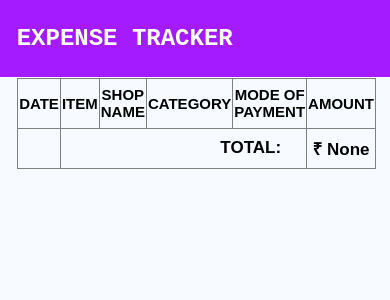
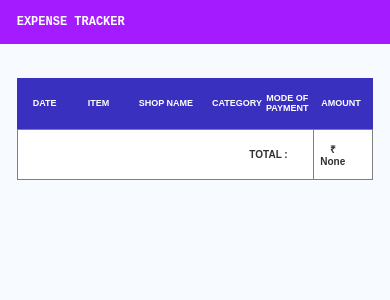
Before and after one commit to Ashwath-R-27/expense_tracker, a Flask app: page /dashboard/statement in a window 390 px wide. Shown: the top 300 px of the page. Run offline with Flask 3, Linux system fonts and the light colour scheme; data that the repository does not hold is empty.

Commit message:
Add files via upload

```diff
--- a/Expense_tracker/app.py
+++ b/Expense_tracker/app.py
@@ -40,7 +40,7 @@ def entrypg():
 def statement():
     con=get_db()
     cursor=con.cursor()
-    cursor.execute("SELECT DATE_FORMAT(date, '%d/%m/%Y') AS date,item,shop,category,mode,amount FROM rough")
+    cursor.execute("SELECT DATE_FORMAT(date, '%d/%m/%Y') AS formatted_date,item, shop, category, mode, amount FROM rough ORDER BY date;")
     result=cursor.fetchall()
     cursor.execute("SELECT SUM(amount) FROM rough")
     tot=cursor.fetchone()
--- a/Expense_tracker/static/statement.css
+++ b/Expense_tracker/static/statement.css
@@ -2,6 +2,9 @@
     --color--log: #a41bff;
     --color-txt: #2b2525;
     --color-entrylbl: #0c4620;
+    --row-even: #f2f2ff;
+    --row-odd: #ffffff;
+    --table-header: rgb(58, 48, 192);
 }
 
 body{
@@ -46,11 +49,12 @@ body{
     width: 100%;
 }
 
-.st_table table, .st_table td,.st_table table th {
+.st_table table, .st_table td{
     border: 1px solid gray;
     border-collapse: collapse;
     height: 25px;
     font-size: 14px;
+    color: rgb(48, 48, 48);
     text-align: center;
     font-weight: bold;
 }
@@ -58,3 +62,78 @@ body{
 .st_table table th {
     font-size: 15px;
 }
+
+.st_table tbody tr:nth-child(even) {
+    background-color: var(--row-even);
+}
+
+.st_table tbody tr:nth-child(odd) {
+    background-color: var(--row-odd);
+}
+
+.table-header table,
+.table-body table {
+    width: 100%;
+    border-collapse: collapse;
+    table-layout: fixed; /* KEY for alignment */
+}
+
+.table-header{
+    padding-right: 1.2%;
+    background-color: var(--table-header);
+}
+
+.table-body {
+    max-height: 70vh;
+    overflow-y: auto;
+}
+
+td {
+    border: 1px solid gray;
+    text-align: center;
+    padding: 5px;
+}
+
+th {
+    border: 1px solid var(--table-header);
+    padding: 5px;
+}
+
+/* Optional header style */
+.table-header th {
+    background-color: var(--table-header);
+    color: white;
+}
+
+.table-body table tr:last-child{
+    height: 50px;
+}
+
+.table-body table tr:last-child td {
+    text-align: right;
+    padding-right: 25px;
+    font-size: 17px;
+}
+
+.table-body table tr:last-child td:last-child{
+    text-align: center;
+}
+
+@media screen and (max-width: 850px){
+
+    .header h2 {
+        font-size: 12px;
+    }
+
+    .st_table table td {
+        font-size: 8px;
+    }
+
+    .st_table table th {
+        font-size: 9px;
+    }
+
+    .table-body table tr:last-child td{
+        font-size: 10px;
+    }
+}
--- a/Expense_tracker/templates/statement.html
+++ b/Expense_tracker/templates/statement.html
@@ -12,39 +12,47 @@
     </div>
     <div class="content">
         <div class="st_table">
+
+    <!-- Fixed Header Table -->
+    <div class="table-header">
         <table>
             <thead>
                 <tr style="height: 50px;">
                     <th>DATE</th>
                     <th>ITEM</th>
-                        <th>SHOP NAME</th>
+                    <th style="width: 20%;">SHOP NAME</th>
                     <th>CATEGORY</th>
                     <th>MODE OF PAYMENT</th>
                     <th>AMOUNT</th>
                 </tr>
             </thead>
-                <div class="st_tbody">
+        </table>
+    </div>
+
+    <!-- Scrollable Body Table -->
+    <div class="table-body">
+        <table>
             <tbody>
                 {% for i in result %}
                 <tr>
                     <td>{{ i[0] }}</td>
                     <td>{{ i[1] }}</td>
-                        <td>{{ i[2] }}</td>
+                    <td style="width: 20%;">{{ i[2] }}</td>
                     <td>{{ i[3] }}</td>
                     <td>{{ i[4] }}</td>
                     <td>₹ {{ i[5] }}</td>
                 </tr>
                 {% endfor %}
-                    <div class="total">
-                    <tr style="height: 40px;">
-                        <td></td>
-                        <td colspan="4" style="text-align: right; padding-right: 25px;font-size: 17px;">TOTAL:</td>
-                        <td style="font-size: 17px;">₹ {{ total }}</td>
+                <tr>
+                    <td colspan="5">
+                        TOTAL :
+                    </td>
+                    <td>₹ {{ total }}</td>
                 </tr>
+            </tbody>
+        </table>
     </div>
-                </tbody>
-                </div>
-            </table>
+
 </div>
     </div>
 </body>
```
Also changed, not shown: Expense_tracker/static/entrypg.css (+16 -0 lines), Expense_tracker/static/style.css (+13 -0 lines). Lines whose indentation alone changed are shown as unchanged.
